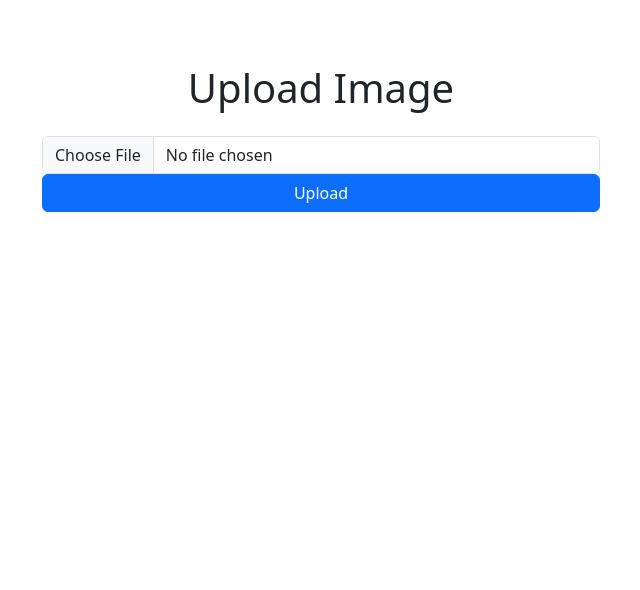
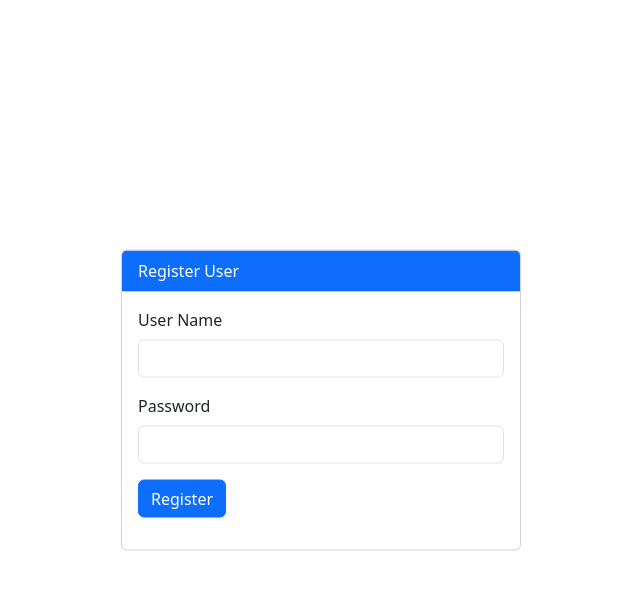
Before and after one commit to mawmfoziayaseen/Expense_System, a PHP site: page /register_user.php in a window 1280 px wide. Shown: the top 590 px of the page, without its empty margins (319-959 px from the left). Run offline with PHP 8.4, Linux system fonts and the light colour scheme.

Commit message:
new adding

```diff
--- a/register_user.php
+++ b/register_user.php
@@ -1,60 +1,58 @@
 <?php
 include('./include/header.php');
 include('./include/function.php');
-include('./include/db_conn.php');
 
-$user_id = null; // Added missing semicolon
+if (isset($_POST['register'])) {
+    include('./include/db_conn.php');
 
-if (isset($_POST['user_id'])) {
-    $user_id = $_POST['user_id']; // Removed the dollar sign within the variable name
-}
+    // Getting values from HTML
+    $user_name = $_POST['user_name'];
+    $user_pass = $_POST['user_pass'];
 
-if (isset($_POST['submit'])) {
-    $user_pic = $_FILES['user_pic'];
+    // Password hashing
+    $hashed_pass = password_hash($user_pass, PASSWORD_DEFAULT);
 
-    $user_name = $user_pic['name'];
-    $img_temp_name = $user_pic['tmp_name'];
+    // Inserting the data into database using prepared statements
+    $sql = "INSERT INTO reg_users (user_name, user_pass) VALUES (?, ?)";
+    $stmt = mysqli_prepare($conn, $sql);
+    mysqli_stmt_bind_param($stmt, 'ss', $user_name, $hashed_pass);
 
-    // Ensure the file is an image
-    $allowed_extensions = ['jpg', 'jpeg', 'png', 'gif'];
-    $img_extension = strtolower(pathinfo($user_name, PATHINFO_EXTENSION));
+    if (mysqli_stmt_execute($stmt)) {
+        my_alert("success", "New record created successfully");
+    } else {
+        my_alert("danger", "Error while inserting the record");
+    }
 
-    if (in_array($img_extension, $allowed_extensions)) {
-        // Generate a new unique file name
-        $new_img_name = round(microtime(true)) . "." . $img_extension;
-        $img_path = "./images/user_image/" . $new_img_name;
-
-        // Move the uploaded file
-        if (move_uploaded_file($img_temp_name, $img_path)) {
-            // Use prepared statements to prevent SQL injection
-            $stmt = $conn->prepare("UPDATE reg_users SET user_pic=? WHERE reg_id=?");
-            $stmt->bind_param("si", $new_img_name, $user_id);
-
-            if ($stmt->execute()) {
-                echo "Image uploaded successfully";
-            } else {
-                echo "Failed to update the database";
-            }
-            $stmt->close();
-        } else {
-            echo "Failed to upload image on the server.";
-        }
-    } else {
-        echo "Invalid file type. Only JPG, JPEG, PNG, and GIF files are allowed.";
-    }
+    mysqli_stmt_close($stmt);
+    mysqli_close($conn);
 }
 ?>
 
 <div class="container">
-    <div class="row py-5">
-        <h1 class="text-center py-3">Upload Image</h1>
-        <form method="POST" enctype="multipart/form-data">
-            <div class="col-md-6 mb-3 mx-auto">
-                <input type="file" class="form-control" name="user_pic" required>
-                <input type="hidden" name="user_id" value="<?php echo htmlspecialchars($user_id); ?>">
-                <button type="submit" class="btn btn-primary w-100" name="submit">Upload</button>
+    <!-- <h1 class="text-center">Expense Management System</h1> -->
+    <div class="card my-card">
+        <div class="card-header bg-primary text-white">
+            Register User
+        </div>
+        <div class="card-body">
+            <div class="row">
+                <div class="col-12">
+                    <form method="post">
+                        <div class="mb-3">
+                            <label for="user_name" class="form-label">User Name</label>
+                            <input type="text" class="form-control" id="user_name" name="user_name" required>
+                        </div>
+                        <div class="mb-3">
+                            <label for="user_pass" class="form-label">Password</label>
+                            <input type="password" class="form-control" id="user_pass" name="user_pass" required>
+                        </div>
+                        <div class="mb-3">
+                            <button type="submit" class="btn btn-primary" name="register">Register</button>
+                        </div>
+                    </form>
+                </div>
             </div>
-        </form>
+        </div>
     </div>
 </div>
 
```
Also changed, not shown: images/user_image/1716818438.jpg (added).
